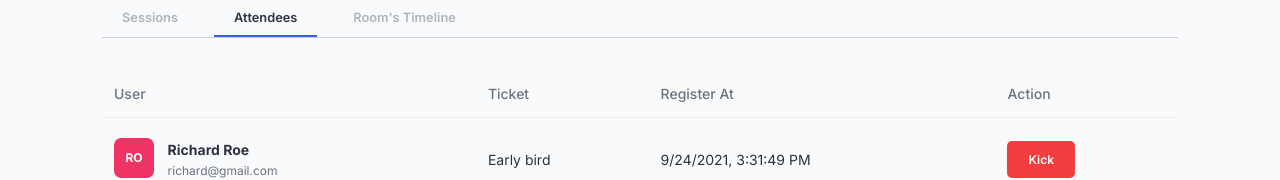
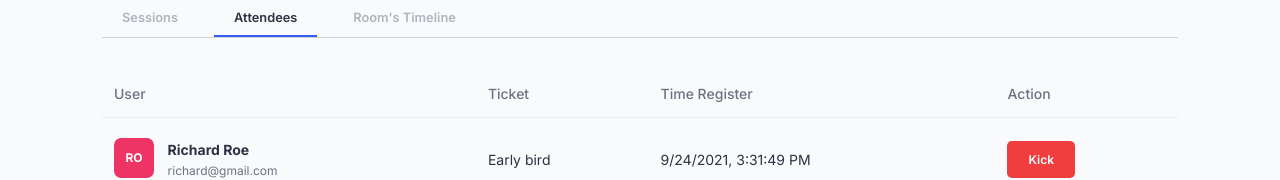
Before and after one commit to Erik3010/events.io, a React (Create React App) app: page /event/1 in a window 1280 px wide. Both pictures are taken after a click on the element "Attendees". Shown: the part 218-398 px from the top of the page. Built offline with nearby package versions, Linux system fonts and the light colour scheme.

Commit message:
fix: change table header name

```diff
--- a/src/components/Event/EventAttendees/EventAttendees.js
+++ b/src/components/Event/EventAttendees/EventAttendees.js
@@ -10,7 +10,7 @@ function EventAttendees() {
           <tr>
             <th>User</th>
             <th>Ticket</th>
-            <th>Register At</th>
+            <th>Time Register</th>
             <th>Action</th>
           </tr>
         </thead>
```
